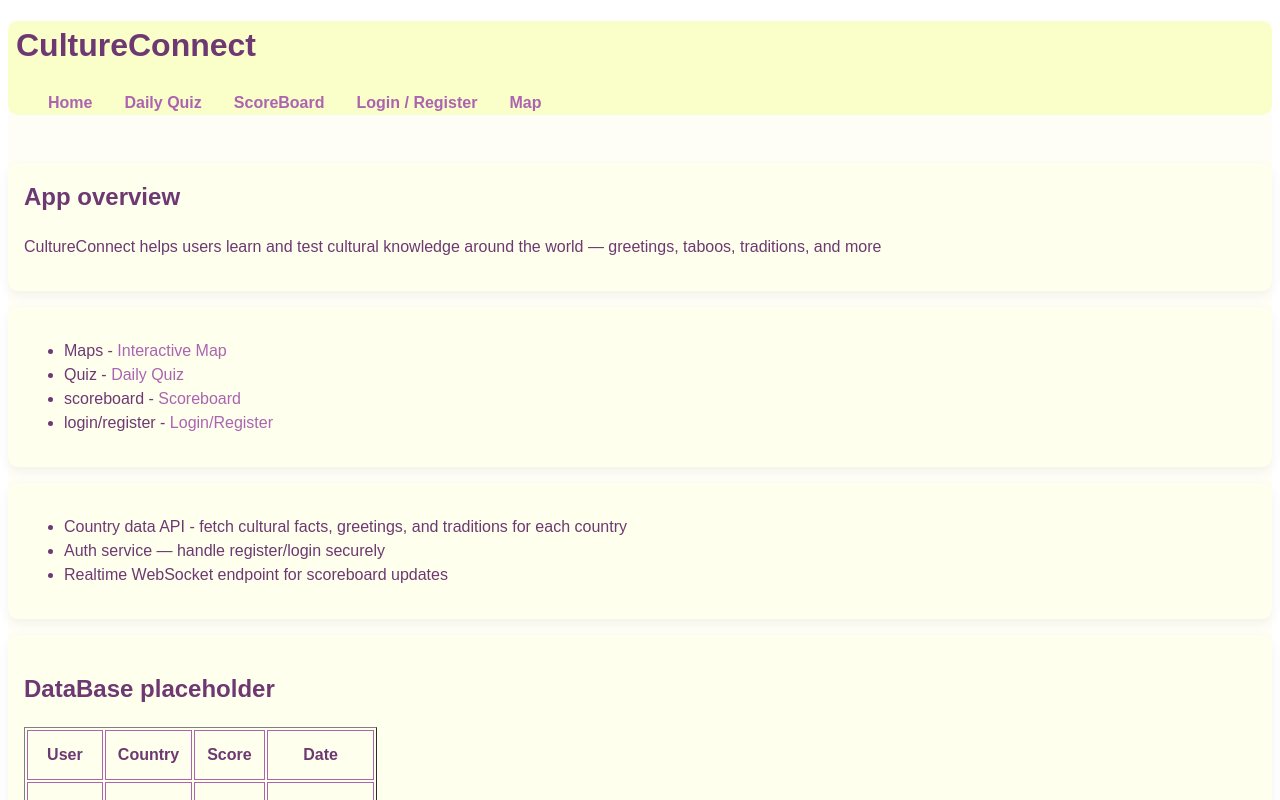
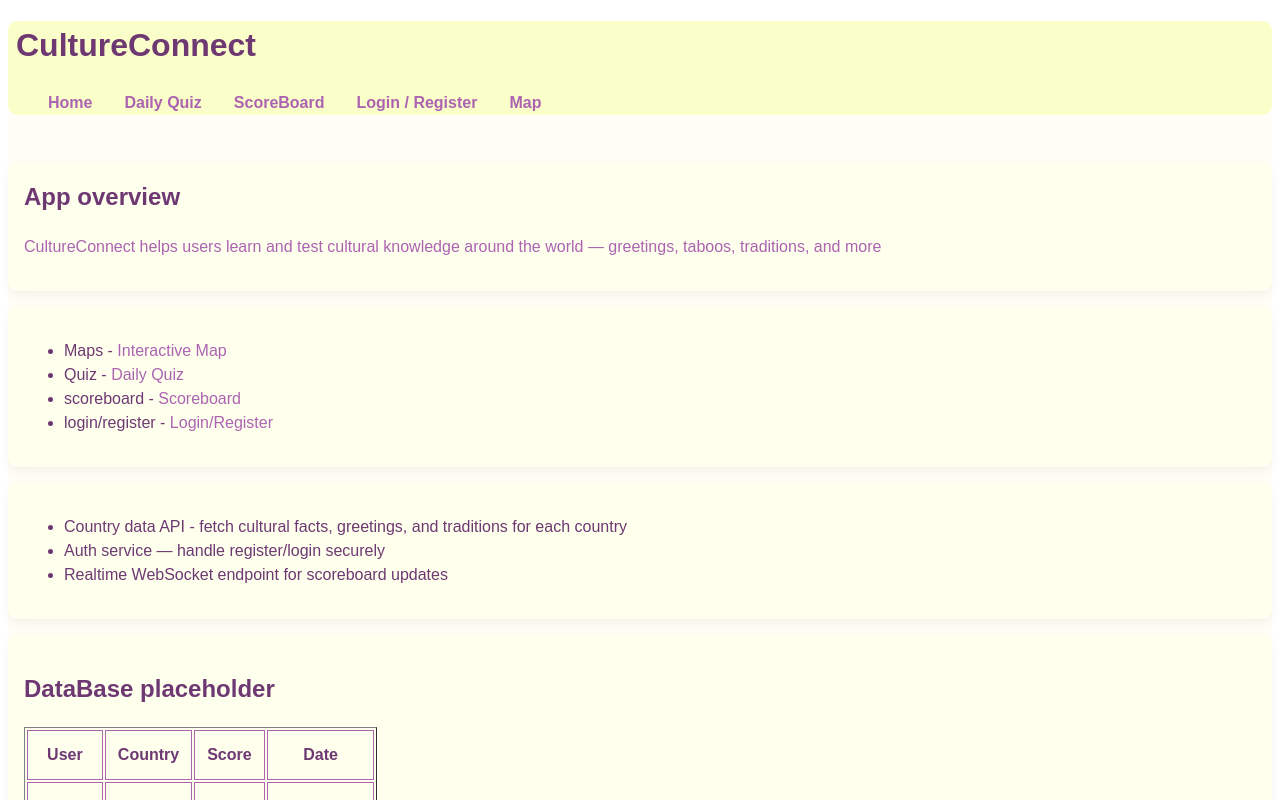
Before and after one commit to zainasahili/startup, a React (Vite) app in the folder cultureconnect-react/: page / in a window 1280 px wide. Shown: the top 800 px of the page. Built offline with nearby package versions, Linux system fonts and the light colour scheme.

Commit message:
css changes

```diff
--- a/cultureconnect-react/src/App.css
+++ b/cultureconnect-react/src/App.css
@@ -64,6 +64,10 @@ a:hover{
 /* main setup*/
 main {
     padding: 2rem 0;
+}
+
+p {
+    color: var(--brand);
 }
 
 section {
```
